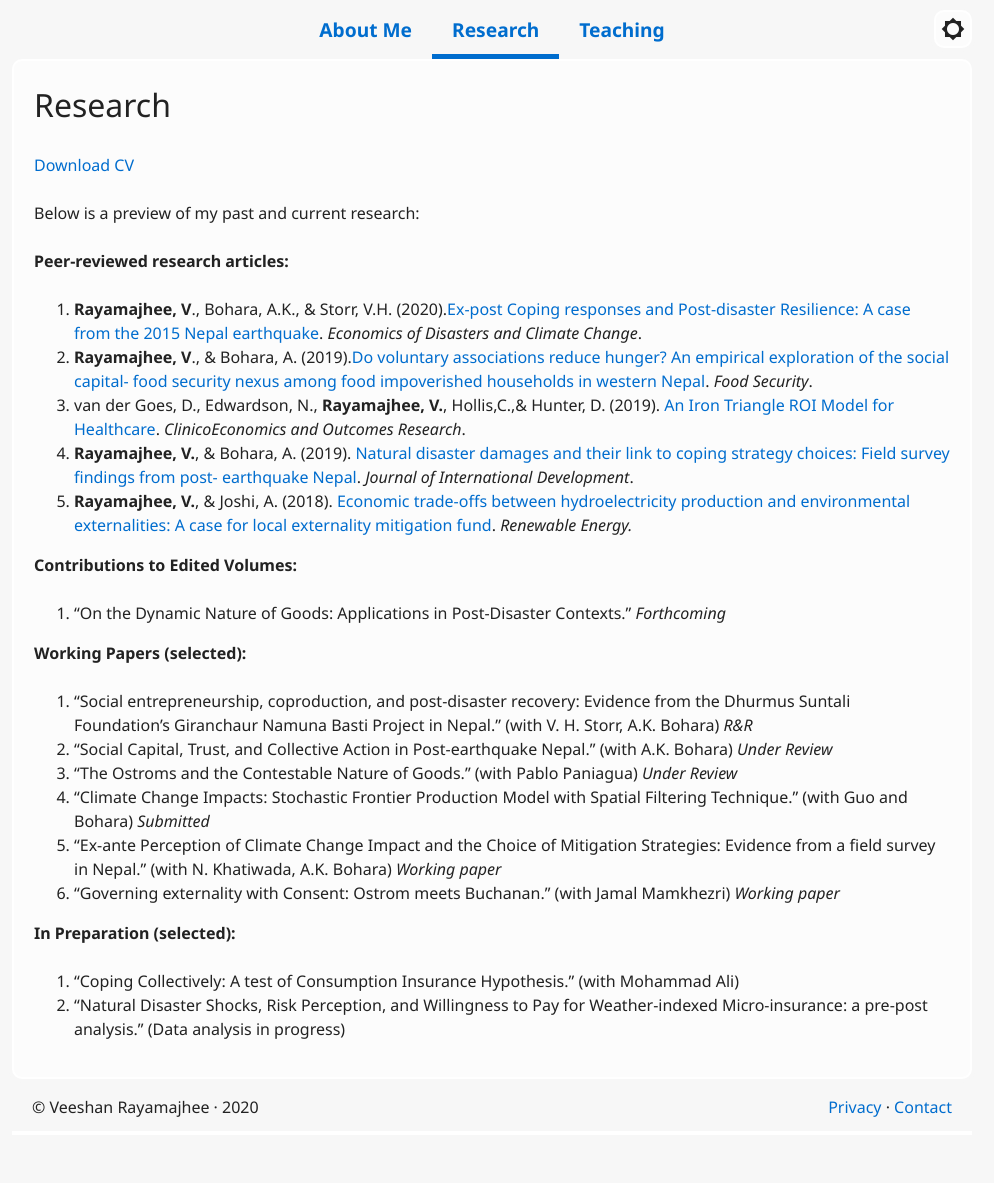
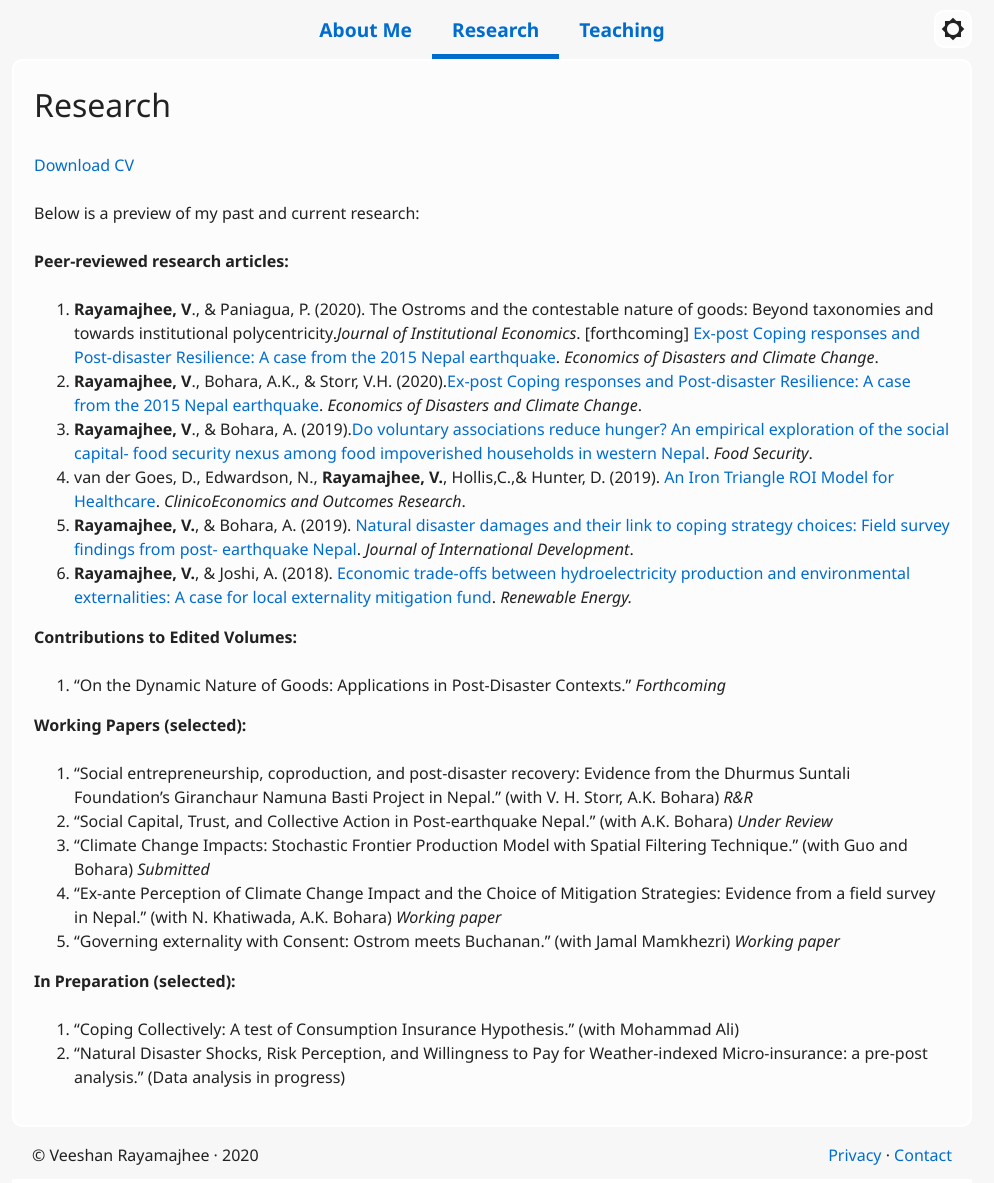
Before and after one commit to veeshanr/veeshanr.github.io, a Jekyll site: the page built from pages/research.md, in a window 1280 px wide. Shown: the whole page, without its empty margins (148-1142 px from the left). Built offline with Jekyll 4.4.1, drawn with Linux system fonts in a browser that asks for light colours; before the commit the page ends 1135 px from its top, so only the background shows below that.

Commit message:
Update research.md

```diff
--- a/pages/research.md
+++ b/pages/research.md
@@ -11,6 +11,8 @@ Below is a preview of my past and current research:
 
 **Peer-reviewed research articles:**
 
+6. **Rayamajhee, V**., & Paniagua, P. (2020). The Ostroms and the contestable nature of goods: Beyond taxonomies and towards institutional polycentricity.*Journal of Institutional Economics*. [forthcoming]
+[Ex-post Coping responses and Post-disaster Resilience: A case from the 2015 Nepal earthquake] [5]. *Economics of Disasters and Climate Change*.
 5. **Rayamajhee, V**., Bohara, A.K., & Storr, V.H. (2020).[Ex-post Coping responses and Post-disaster Resilience: A case from the 2015 Nepal earthquake] [5]. *Economics of Disasters and Climate Change*.
 4. **Rayamajhee, V**., & Bohara, A. (2019).[Do voluntary associations reduce hunger? An empirical exploration of the social  capital- food security nexus among food impoverished households in western Nepal] [4]. *Food Security*.
 3. van der Goes, D., Edwardson, N., **Rayamajhee, V.**, Hollis,C.,& Hunter, D. (2019). [An Iron Triangle ROI Model for Healthcare] [3]. *ClinicoEconomics and Outcomes Research*.
@@ -25,10 +27,9 @@ Below is a preview of my past and current research:
 
 1. “Social entrepreneurship, coproduction, and post-disaster recovery: Evidence from the Dhurmus Suntali Foundation’s Giranchaur Namuna Basti Project in Nepal.” (with V. H. Storr, A.K. Bohara) *R&R*
 2. “Social Capital, Trust, and Collective Action in Post-earthquake Nepal.” (with A.K. Bohara) *Under Review*
-3. “The Ostroms and the Contestable Nature of Goods.” (with Pablo Paniagua) *Under Review*
-4. “Climate Change Impacts: Stochastic Frontier Production Model with Spatial Filtering Technique.” (with Guo and Bohara) *Submitted*
-5. “Ex-ante Perception of Climate Change Impact and the Choice of Mitigation Strategies: Evidence from a field survey in Nepal.” (with N. Khatiwada, A.K. Bohara) *Working paper*
-6. “Governing externality with Consent: Ostrom meets Buchanan.” (with Jamal Mamkhezri) *Working paper*
+3. “Climate Change Impacts: Stochastic Frontier Production Model with Spatial Filtering Technique.” (with Guo and Bohara) *Submitted*
+4. “Ex-ante Perception of Climate Change Impact and the Choice of Mitigation Strategies: Evidence from a field survey in Nepal.” (with N. Khatiwada, A.K. Bohara) *Working paper*
+5. “Governing externality with Consent: Ostrom meets Buchanan.” (with Jamal Mamkhezri) *Working paper*
 
 **In Preparation (selected):**
 1. “Coping Collectively: A test of Consumption Insurance Hypothesis." (with Mohammad Ali)
```
